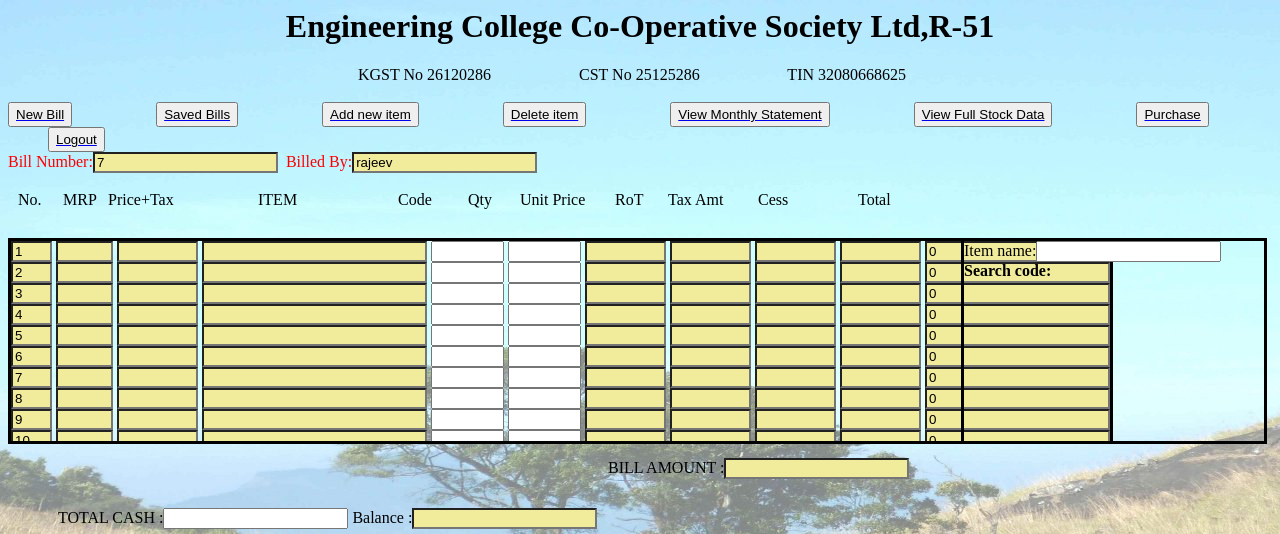
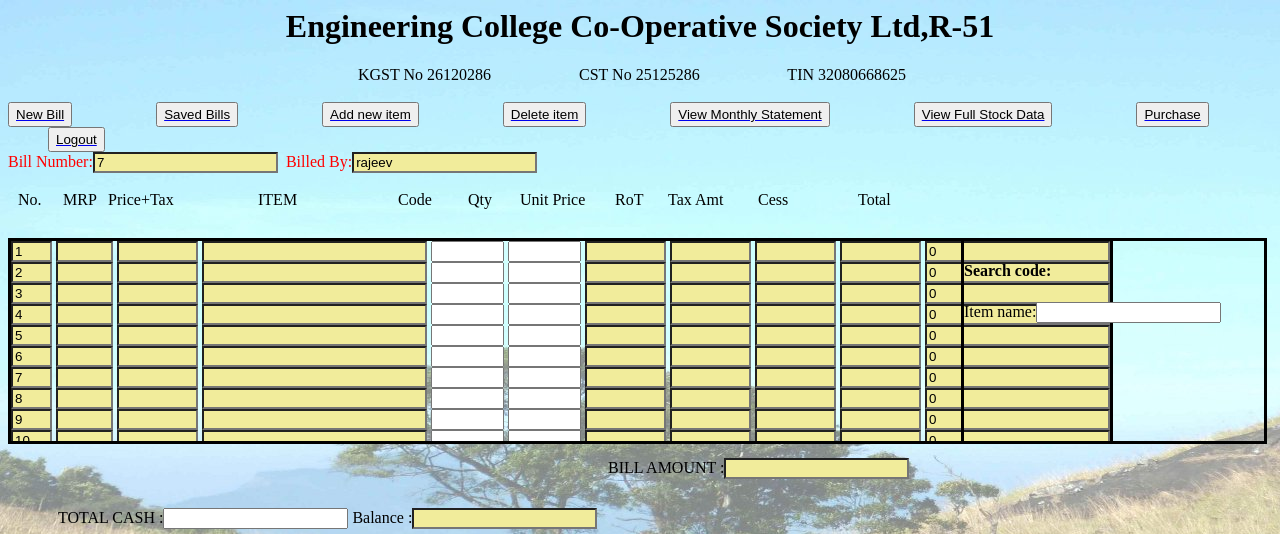
Before and after one commit to rajeevs1992/BillingSystem, a PHP site: page /views/bill.php in a window 1280 px wide. Shown: the top 534 px of the page. Run offline with PHP 8.4, Linux system fonts and the light colour scheme; a user stored in the database is signed in; data comes from the database, SQL or seed files in the repository.

Commit message:
minor error/bug.removed fixed attribute from search head in bill.php

```diff
--- a/views/bill.php
+++ b/views/bill.php
@@ -197,7 +197,7 @@ function redirect()
 	<input type=submit style='top:600px;left:250px;position:absolute;height:40px;width:80px' id=save	onclick='document.value=this.value' value='Save' name='Save'>
 	</form>
 	<div style='right:5px;top:230px;position:absolute;border:3px black solid;height:200px;width:300px;overflow:scroll;'>
-	<h4 style=position:fixed;>Search code:</h4>
+	<h4>Search code:</h4>
 	Item name:<input type=text onkeyup=request('/controllers/search.php?mode=3&val=',this.value,'a',3)>
 	<div id=search style=color:red;>
 	</div>
```
